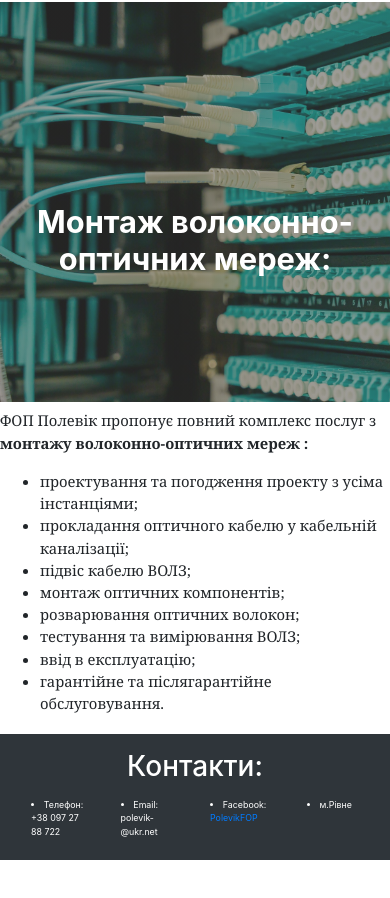
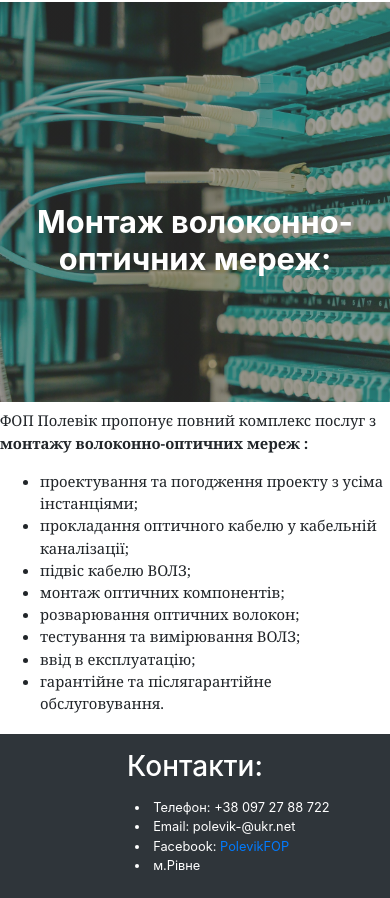
Before and after one commit to olexiychebotkevich/FOP_Polevik, a React (Create React App) app: page /#/mom in a window 390 px wide. Shown: the part 1089-1987 px from the top of the page. Before the commit the page ends 1949 px from the top, so only its background shows below. Built offline with nearby package versions, Linux system fonts and the light colour scheme.

Commit message:
new changes

```diff
--- a/src/App.js
+++ b/src/App.js
@@ -7,6 +7,7 @@ import skm from './components/skm'
 import mom from './components/mom'
 import designing from './components/designing'
 import ScrollToTopRoute from './components/ScrollToTopRoute'
+import 'bootstrap/dist/css/bootstrap.min.css';
 
 
 function App() {
--- a/src/components/Footer/index.css
+++ b/src/components/Footer/index.css
@@ -17,6 +17,42 @@ color: #fff;
     font-size: calc(8px + (26 - 14) * ((100vw - 300px) / (1600 - 300)));
 }
 
+
+/* @media screen and (max-width: 700px) {
+    .listcontacts>div li{
+        font-size: calc(12px + (26 - 14) * ((100vw - 300px) / (1600 - 300)));
+    }
+  } */
+
+
+  @media screen and (max-width: 350px) {
+    .listcontacts>div li{
+        font-size: calc(12px + (26 - 14) * ((100vw - 300px) / (1600 - 300)));
+    }
+
+
+  }
+
+  @media screen and (max-width: 770px) {
+    .listcontacts>div li{
+        font-size: calc(12px + (26 - 14) * ((100vw - 300px) / (1600 - 300)));
+    }
+
+    .listcontacts>div li{
+       text-align: left;
+       margin-left: 50%;
+       width: 100%;
+    }
+
+
+
+  .listcontacts{
+      align-items: center;
+  }
+
+
+}
+
 /* .ulcontacts>li{
 
 } */
--- a/src/components/Footer/index.js
+++ b/src/components/Footer/index.js
@@ -16,17 +16,17 @@ class Footer extends Component {
 
                         <div style={{ marginTop: "2%", marginBottom: "2%" }} className="row listcontacts">
 
-                            <div className="col md-3">
+                            <div className="col-xl-3  col-lg-3 col-md-3  col-8">
                                 <li> Телефон: +38 097 27 88 722</li>
                             </div>
-                            <div className="col md-3 ">
+                            <div className="col-xl-3 col-lg-3 col-md-3  col-8">
                                 <li style={{}}>Email: polevik-@ukr.net</li>
                             </div>
-                            <div className="col md-3">
+                            <div className="col-xl-3 col-lg-3 col-md-3 col-8">
                                 <li >Facebook: <a href="https://m.facebook.com/PolevikFOP/">PolevikFOP</a></li>
                             </div>
-                            <div className="col md-3 ">
-                                <li style={{ textAlign: "center" }}>м.Рівне</li>
+                            <div className="col-xl-3 col-lg-3 col-md-3 col-8 ">
+                                <li>    м.Рівне</li>
                             </div>
 
                         </div>
--- a/src/components/Home/index.css
+++ b/src/components/Home/index.css
@@ -172,7 +172,7 @@
 
   @media screen and (max-width: 350px) {
     .carousel {
-     margin-top: 2rem;
+     margin-top: 3rem;
 
     }
 
@@ -181,6 +181,6 @@
     }
 
     .h2carusel{
-      font-size: calc(12px + (26 - 14) * ((100vw - 300px) / (1600 - 300)));
+     display: none;
     }
   }
--- a/src/components/Layout.js
+++ b/src/components/Layout.js
@@ -1,5 +1,6 @@
 import React from 'react';
 import Footer from "./Footer"
+import 'bootstrap/dist/css/bootstrap.min.css';
 
 export default props => (
     <div>
--- a/src/components/videosurveillance/index.js
+++ b/src/components/videosurveillance/index.js
@@ -165,8 +165,9 @@ class Videosurveillance extends Component {
                 </Container>
 
                 <Container>
+                <h2  className="h2video">МИ СПІВПРАЦЮЄМО З:</h2>
                     <Row className="justify-content-md-center">
-                        <h2 className="h2video">МИ СПІВПРАЦЮЄМО З:</h2>
+
                         <BlackLine/>
 
                     </Row>
```
Also changed, not shown: src/components/Home/home.js (+2 -7 lines).
